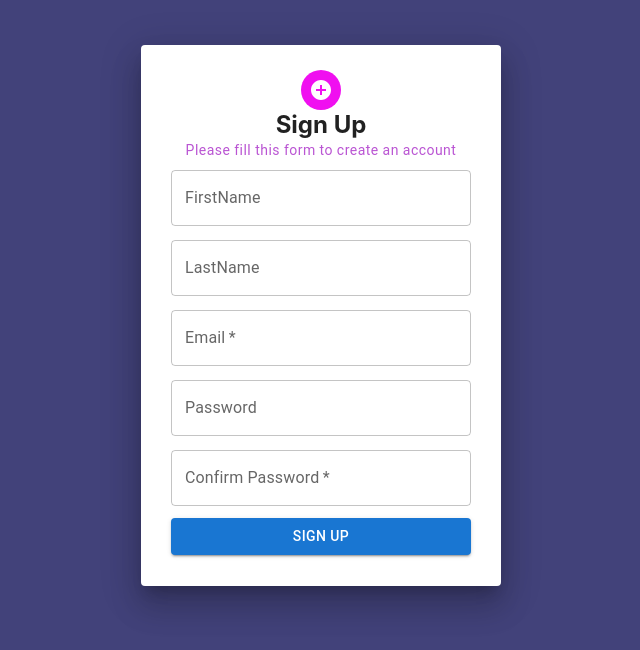
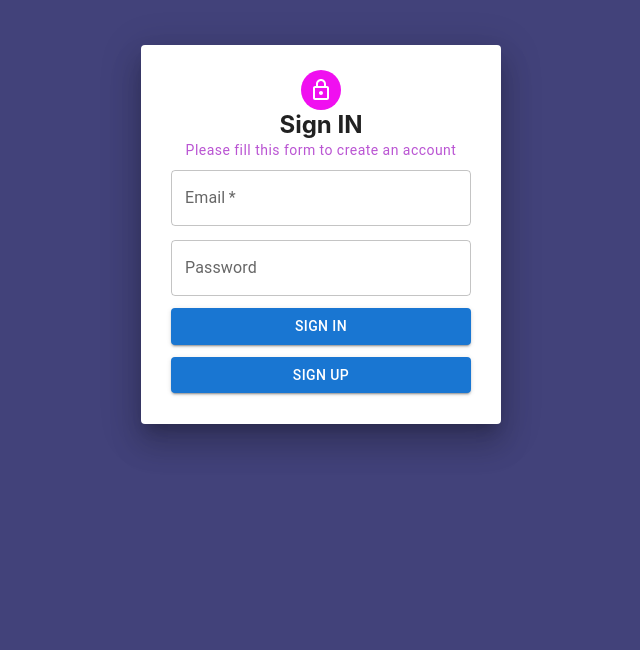
Before and after one commit to darfaisal26/EmailSystem, a React (Create React App) app: page / in a window 1280 px wide. Shown: the top 650 px of the page, without its empty margins (319-959 px from the left). Built offline with nearby package versions, Linux system fonts and the light colour scheme.

Commit message:
Created Sign IN
Created sign In and made it home page

```diff
--- a/src/App.js
+++ b/src/App.js
@@ -8,8 +8,8 @@ function App() {
     <div>
       <BrowserRouter>
       <Routes>
-        <Route    path='/'   element={<SignUP/>}/>
-        <Route    path ='/SignIn' element={<SignIn/>}/>
+        <Route    path ='/' element={<SignIn/>}/>
+        <Route    path='/SignUp'   element={<SignUP/>}/>
 
       </Routes>
       </BrowserRouter>
--- a/src/Components/SignIn.js
+++ b/src/Components/SignIn.js
@@ -1,11 +1,100 @@
-import React from 'react'
+import React from "react";
+import { useNavigate } from "react-router-dom";
+import {Avatar,Grid,Paper,TextField,Typography,Button,} from "@mui/material";
+import LockOutlinedIcon from '@mui/icons-material/LockOutlined';
 
 const SignIn = () => {
+  let navigate = useNavigate();
+  const handleClick = () => {
+    console.log("values")
+    navigate("/SignUp");
+  };
+
+  const styles={
+    paperStyle:  {padding: "25px 30px", width: 300, height:'' ,margin: " auto",backgroundColor: "",},
+    avatarStyle :{ backgroundColor: "#f00ff0" },
+    headerStyle : { margin: 0 },
+    textFieldst : { margin: "8px 0px 6px" },
+    button : { margin: "6px 0px 6px  " },
+    main:{backgroundColor:"#42427a" ,height:"100vh",padding:'45px'}
+  }
+
   return (
-    <div>
-      <h1>hello world</h1>
-    </div>
-  )
-}
+    <Grid  style={styles.main}>
+      <Paper elevation={20} style={styles.paperStyle} >
+        <Grid align="center">
+          <Avatar style={ styles.avatarStyle}>
+            < LockOutlinedIcon/>
+          </Avatar>
+          <h2 style={ styles.headerStyle}>Sign IN</h2>
+          <Typography variant="caption" style={{color:"mediumorchid",fontSize:'14px'}}>
+            Please fill this form to create an account
+          </Typography>
+        </Grid>
 
-export default SignIn
+        <form>
+          {/* <TextField
+          type="text"
+            fullWidth
+            label="FirstName"
+            placeholder="Enter Your FirstName"
+            style={textFieldst}
+          />
+          <TextField
+          type="text"
+            fullWidth
+            label="LastName"
+            placeholder="Enter Your LastName"
+            style={textFieldst}
+          /> */}
+          <TextField
+            type="email"
+            fullWidth
+            label="Email"
+            placeholder="Enter Your Email"
+            style={styles.textFieldst}
+            required
+          />
+          <TextField
+           type="password"
+            fullWidth
+            label="Password"
+            placeholder="Enter password"
+            style={styles.textFieldst}
+          />
+          {/* <TextField
+            type="password"
+            fullWidth
+            label="Confirm Password"
+            placeholder="confirm password"
+            required
+            style={textFieldst}
+          /> */}
+          <Button
+            type="submit"
+            variant="contained"
+            color="primary"
+            fullWidth
+            style={styles.button}
+            // onClick={handleClick}
+          >
+            Sign IN
+          </Button>
+
+          <Button
+            type="submit"
+            variant="contained"
+            color="primary"
+            fullWidth
+            style={styles.button}
+            onClick={handleClick}
+          >
+            Sign Up
+          </Button>
+        </form>
+      </Paper>
+    </Grid>
+  );
+};
+
+export default SignIn;
```
